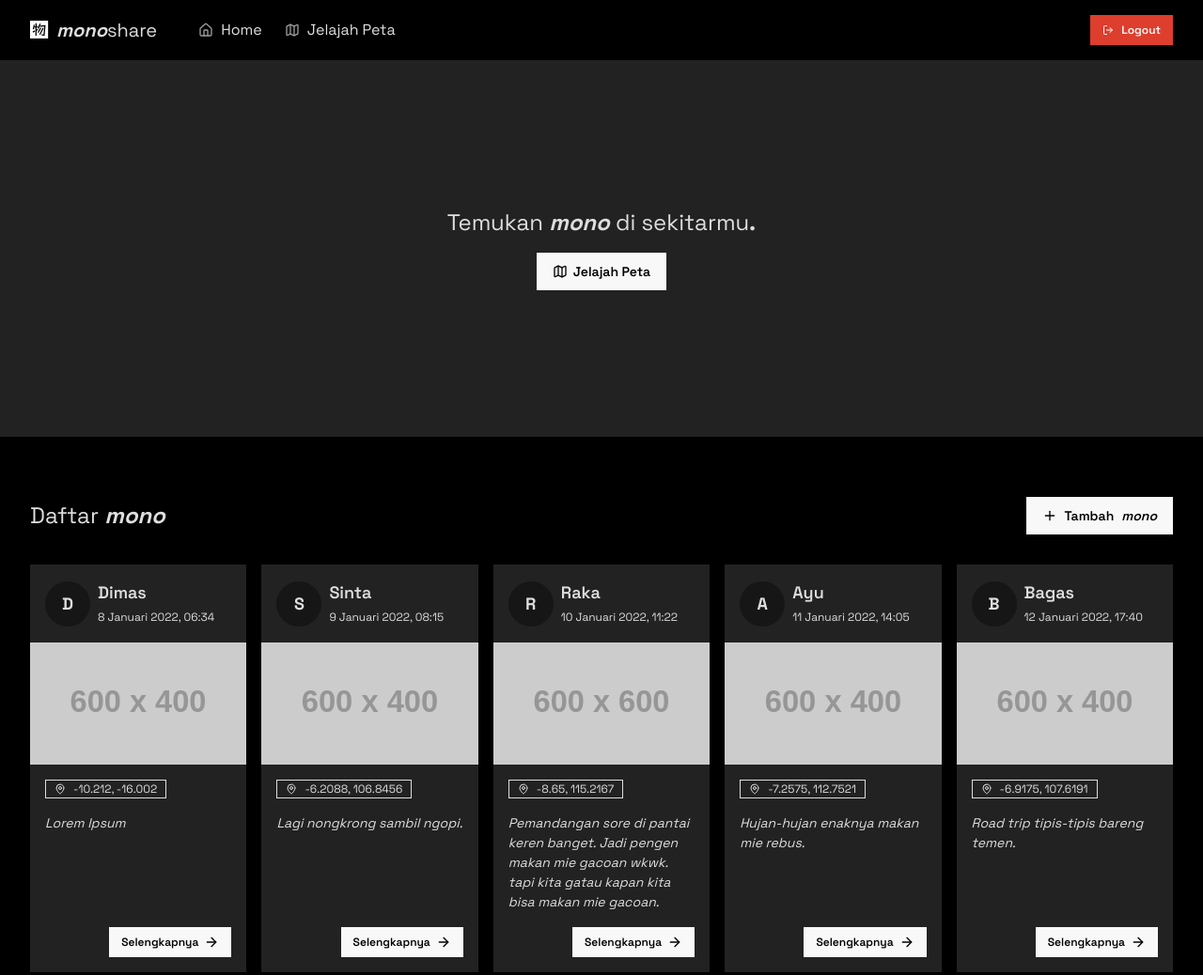
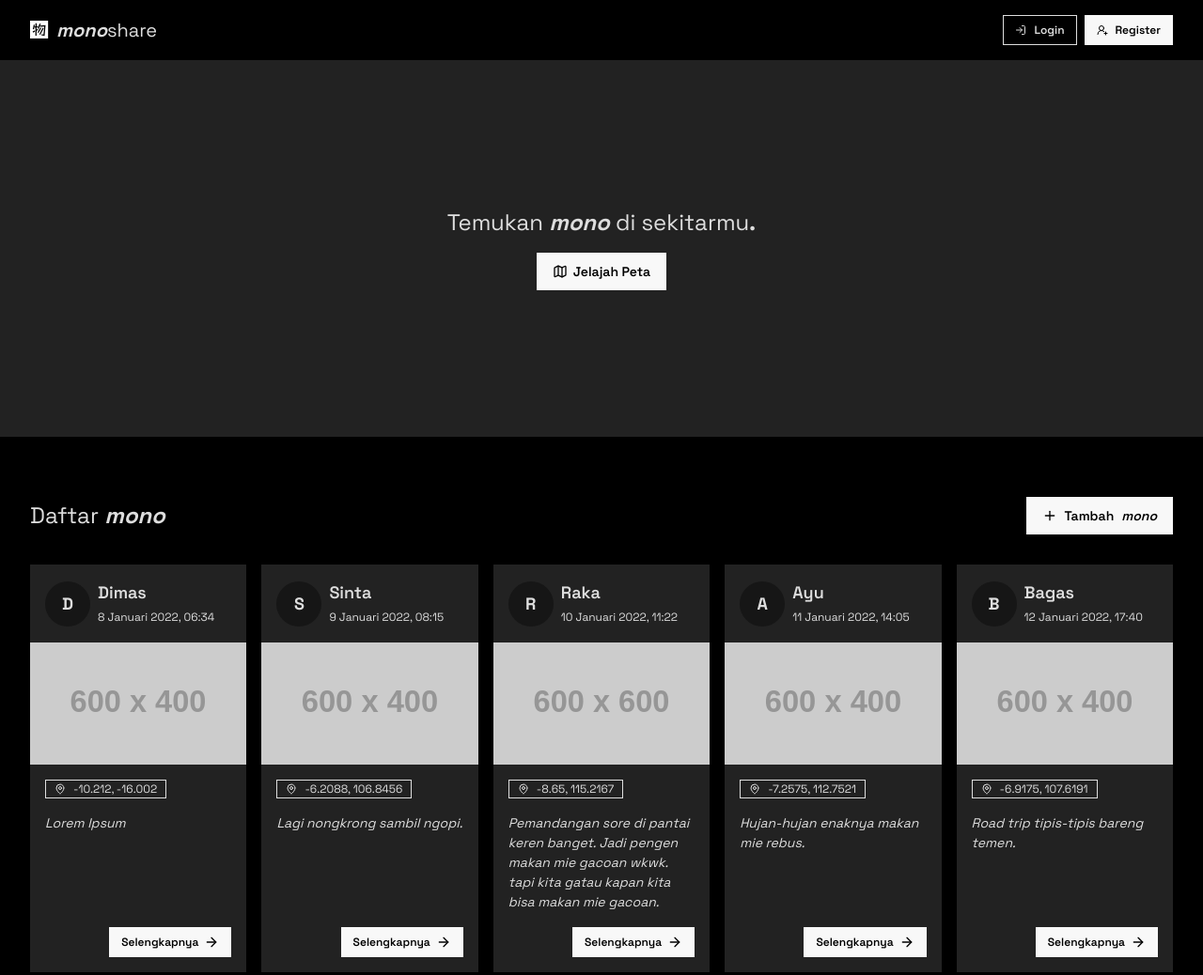
Before and after one commit to faridreaming/monoshare, a website built with Vite: page index.html in a window 1280 px wide. Shown: the top 1038 px of the page at 94% size. Built offline with nearby package versions, Linux system fonts and the light colour scheme; placeholder pictures from the web are drawn by us.

Commit message:
feat: implement navbar setup and authentication handling for dynamic user interface
Co-authored-by: Copilot <copilot@github.com>

```diff
--- a/index.html
+++ b/index.html
@@ -55,7 +55,6 @@
               </svg>
             </summary>
             <ul
-              id="navbar-mobile-menu"
               class="menu dropdown-content bg-base-200 rounded-box z-50 mt-3 w-52 p-2 shadow border border-base-300"
             >
               <li>
@@ -175,31 +174,7 @@
           </div>
         </div>
 
-        <div id="auth-action" class="navbar-end">
-          <button
-            id="logout-button"
-            class="btn btn-error gap-2 btn-xs md:btn-sm"
-          >
-            <svg
-              aria-hidden="true"
-              xmlns="http://www.w3.org/2000/svg"
-              width="24"
-              height="24"
-              viewBox="0 0 24 24"
-              fill="none"
-              stroke="currentColor"
-              stroke-width="2"
-              stroke-linecap="round"
-              stroke-linejoin="round"
-              class="lucide lucide-log-out-icon lucide-log-out h-3 w-3"
-            >
-              <path d="m16 17 5-5-5-5" />
-              <path d="M21 12H9" />
-              <path d="M9 21H5a2 2 0 0 1-2-2V5a2 2 0 0 1 2-2h4" />
-            </svg>
-            Logout
-          </button>
-        </div>
+        <div id="auth-action" class="navbar-end"></div>
       </nav>
     </header>
 
--- a/src/main.js
+++ b/src/main.js
@@ -1,4 +1,5 @@
 import { getRoute } from './core/routes'
+import { setupNavbar } from './utils/navbar'
 import 'leaflet/dist/leaflet.css'
 
 const handleRouteChange = () => {
@@ -27,4 +28,6 @@ document.addEventListener('DOMContentLoaded', () => {
       details.open = false
     }
   })
+
+  setupNavbar()
 })
--- /dev/null
+++ b/src/utils/auth.js
@@ -0,0 +1,17 @@
+const TOKEN_KEY = 'token'
+
+export function getToken() {
+  return localStorage.getItem(TOKEN_KEY)
+}
+
+export function setToken(token) {
+  localStorage.setItem(TOKEN_KEY, token)
+}
+
+export function removeToken() {
+  localStorage.removeItem(TOKEN_KEY)
+}
+
+export function isLoggedIn() {
+  return !!getToken()
+}
--- /dev/null
+++ b/src/utils/navbar.js
@@ -0,0 +1,72 @@
+import { isLoggedIn } from './auth'
+
+export function setupNavbar() {
+  const navbarMobileDropdown = document.getElementById('navbar-mobile-dropdown')
+  const navbarDesktopMenu = document.getElementById('navbar-desktop-menu')
+  const authAction = document.getElementById('auth-action')
+
+  if (isLoggedIn()) {
+    navbarMobileDropdown.classList.remove('hidden')
+    navbarMobileDropdown.classList.add('block')
+    authAction.innerHTML = `
+      <button
+        id="logout-button"
+        class="btn btn-error gap-2 btn-xs md:btn-sm"
+      >
+        <svg
+          aria-hidden="true"
+          xmlns="http://www.w3.org/2000/svg"
+          width="24"
+          height="24"
+          viewBox="0 0 24 24"
+          fill="none"
+          stroke="currentColor"
+          stroke-width="2"
+          stroke-linecap="round"
+          stroke-linejoin="round"
+          class="lucide lucide-log-out-icon lucide-log-out h-3 w-3"
+        >
+          <path d="m16 17 5-5-5-5" />
+          <path d="M21 12H9" />
+          <path d="M9 21H5a2 2 0 0 1-2-2V5a2 2 0 0 1 2-2h4" />
+        </svg>
+        Logout
+      </button>
+    `
+  } else {
+    navbarMobileDropdown.classList.remove('block')
+    navbarMobileDropdown.classList.add('hidden')
+    navbarDesktopMenu.innerHTML = ''
+    authAction.innerHTML = `
+      <div class="flex gap-2">
+        <a
+          href="#/login"
+          class="btn btn-outline gap-2 btn-xs md:btn-sm"
+        >
+          <svg xmlns="http://www.w3.org/2000/svg" width="24" height="24" viewBox="0 0 24 24" fill="none"
+            stroke="currentColor" stroke-width="2" stroke-linecap="round" stroke-linejoin="round"
+            class="lucide lucide-log-in-icon lucide-log-in h-3 w-3" aria-hidden="true">
+            <path d="m10 17 5-5-5-5" />
+            <path d="M15 12H3" />
+            <path d="M15 3h4a2 2 0 0 1 2 2v14a2 2 0 0 1-2 2h-4" />
+          </svg>
+          Login
+        </a>
+        <a
+          href="#/register"
+          class="btn btn-primary gap-2 btn-xs md:btn-sm"
+        >
+          <svg xmlns="http://www.w3.org/2000/svg" width="24" height="24" viewBox="0 0 24 24" fill="none"
+            stroke="currentColor" stroke-width="2" stroke-linecap="round" stroke-linejoin="round"
+            class="lucide lucide-user-round-plus-icon lucide-user-round-plus h-3 w-3" aria-hidden="true">
+            <path d="M2 21a8 8 0 0 1 13.292-6" />
+            <circle cx="10" cy="8" r="5" />
+            <path d="M19 16v6" />
+            <path d="M22 19h-6" />
+          </svg>
+          Register
+        </a>
+      </div>
+    `
+  }
+}
```
